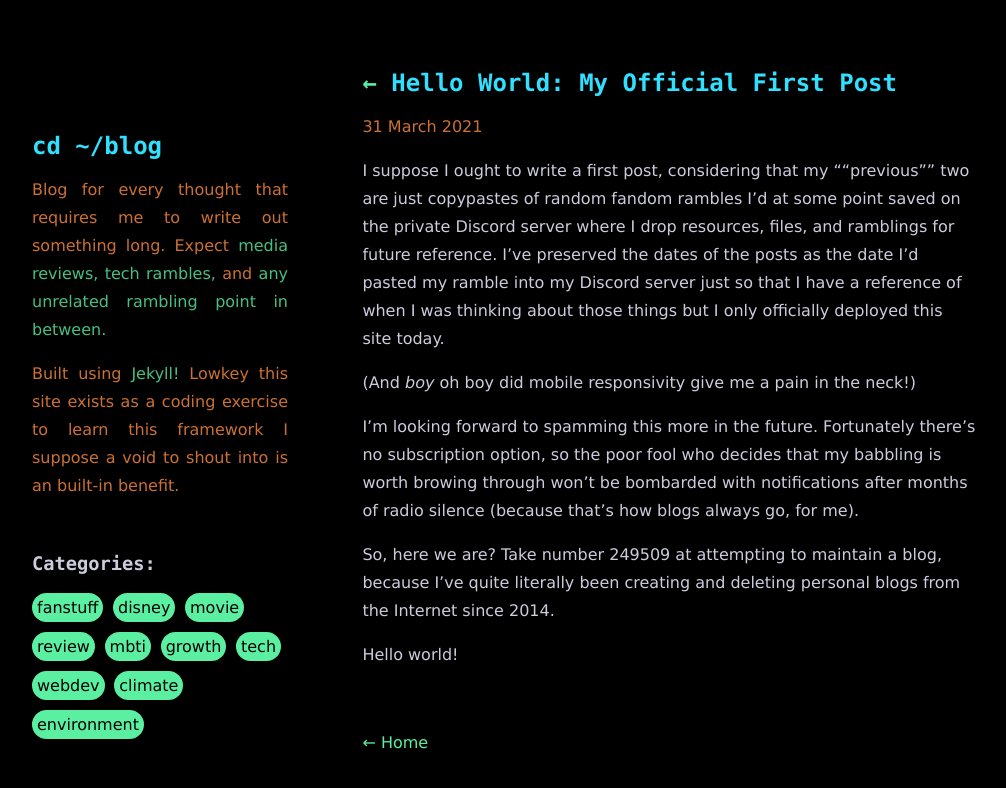
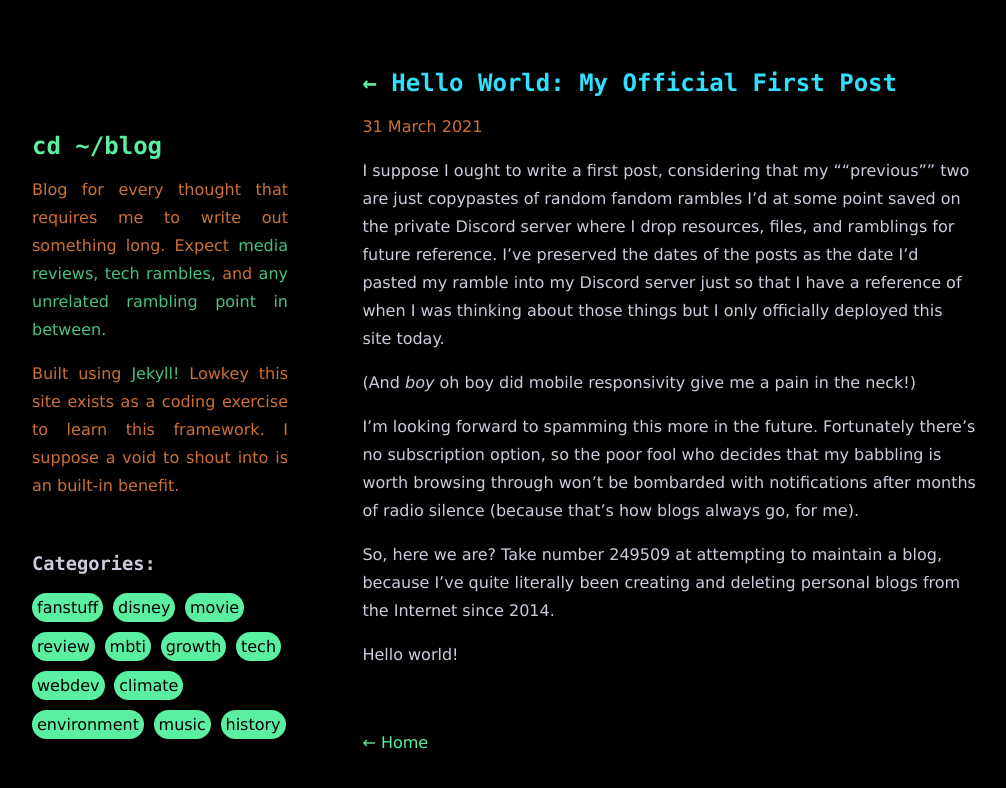
Before and after one commit to caroldinh/blog, a Jekyll site: the page built from _posts/2021-3-31-intro.md, in a window 1280 px wide. Shown: the top 788 px of the page, without its empty margins (104-1110 px from the left). Built offline with Jekyll 4.4.1, drawn with Linux system fonts in a browser that asks for light colours.

Commit message:
update posts and css

```diff
--- a/_layouts/default.html
+++ b/_layouts/default.html
@@ -15,13 +15,13 @@
         <div id="navbar">
             <div class="navlinks">
 
-                <a href={{"/" | relative_url}}><h1 class="sidebar-content title">cd ~/blog</h1></a>
+                <h1 class="sidebar-content title"><a href={{"/" | relative_url}}>cd ~/blog</a></h1>
                 <p class="lightText sidebar-content">Blog for every thought that requires me to write out something
                     long. Expect <span class="greentext">media reviews, tech rambles, </span> and
                     <span class="greentext">any unrelated rambling point in between.</span>
                 </p>
                 <p class="lightText sidebar-content">Built using <span class="greentext">Jekyll!</span> Lowkey
-                    this site exists as a coding exercise to learn this framework I suppose a void to shout into
+                    this site exists as a coding exercise to learn this framework. I suppose a void to shout into
                     is an built-in benefit.
                 </p><br>
                 <h3>Categories:</h3>
--- a/_posts/2021-3-31-intro.md
+++ b/_posts/2021-3-31-intro.md
@@ -10,7 +10,7 @@
 
 (And *boy* oh boy did mobile responsivity give me a pain in the neck!)
 
-I'm looking forward to spamming this more in the future. Fortunately there's no subscription option, so the poor fool who decides that my babbling is worth browing through won't be bombarded with notifications after months of radio silence (because that's how blogs always go, for me).
+I'm looking forward to spamming this more in the future. Fortunately there's no subscription option, so the poor fool who decides that my babbling is worth browsing through won't be bombarded with notifications after months of radio silence (because that's how blogs always go, for me).
 
 So, here we are? Take number 249509 at attempting to maintain a blog, because I've quite literally been creating and deleting personal blogs from the Internet since 2014.
 
--- a/css/style.css
+++ b/css/style.css
@@ -39,6 +39,12 @@
     /* left: 10% !important; */
     position:fixed;
     max-width: 20%;
+    overflow-y: scroll;
+  }
+
+  ::-webkit-scrollbar {
+    width: 0;  /* Remove scrollbar space */
+    background: transparent;
   }
 
   #scrollview{
@@ -62,6 +68,16 @@
     color: var(--colorAccent) !important;
     font-family: var(--fontHead);
     font-size: 1.5em;
+  }
+
+  .title{
+    text-decoration: none;
+    color: var(--colorAccent) !important;
+    z-index:1000 !important;
+  }
+
+  .title:hover{
+    text-decoration: underline;
   }
 
   h2{
@@ -98,7 +114,11 @@
     text-decoration: none;
   }
 
-  a:hover{
+  #wcb a{
+    color: inherit !important;
+  }
+
+  #scrollView a:hover{
     text-decoration: underline;
   }
 
@@ -183,10 +203,6 @@
 
   .greentext{
     color: var(--green) !important;
-  }
-
-  .title{
-    z-index:1000 !important;
   }
 
   .tag{
```
Also changed, not shown: _posts/2021-7-18-rachmaninoff.md (added, +29 -0 lines), _drafts/2021-2-16-percy.md (line endings or trailing spaces), _drafts/2021-6-4-nobodys-brother.md (line endings or trailing spaces), _posts/2021-4-11-mbti.md (line endings or trailing spaces), _posts/2021-7-6-sustainablewebdev.md (line endings or trailing spaces), 1 other file.
